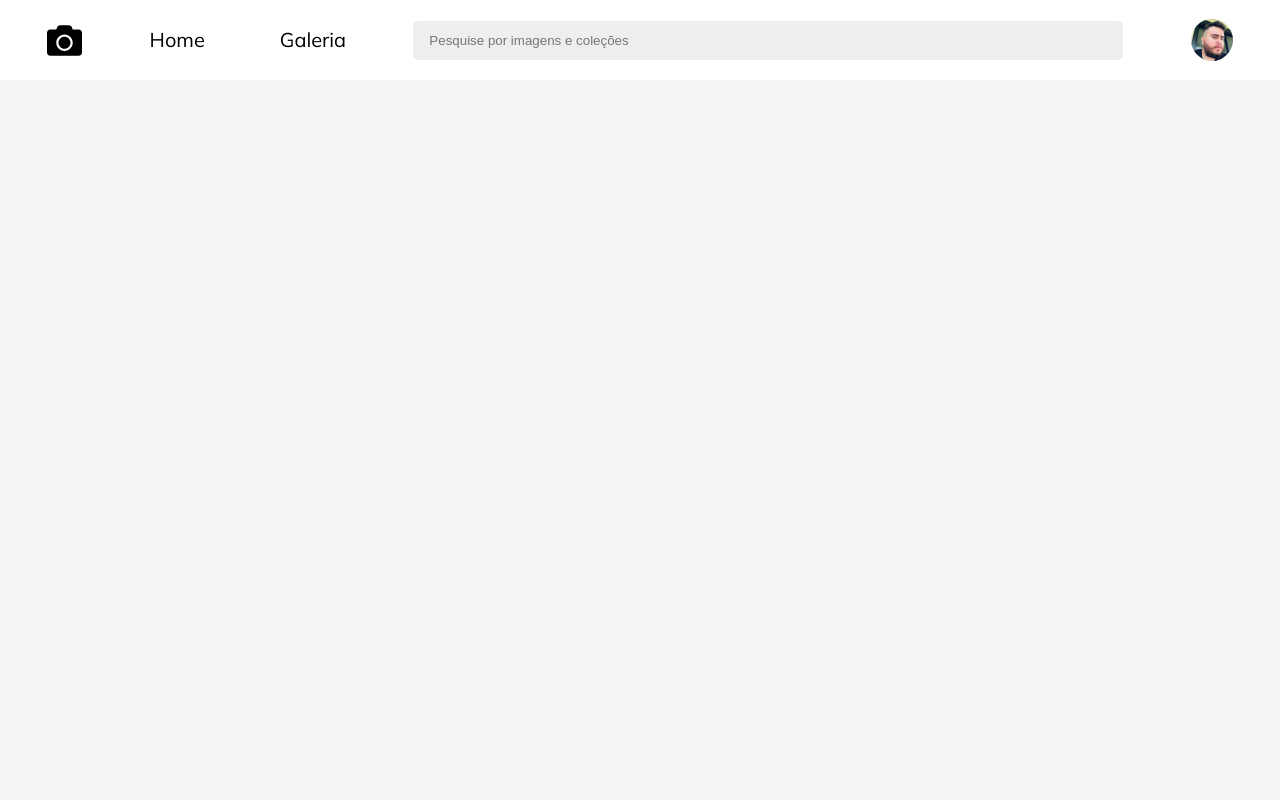
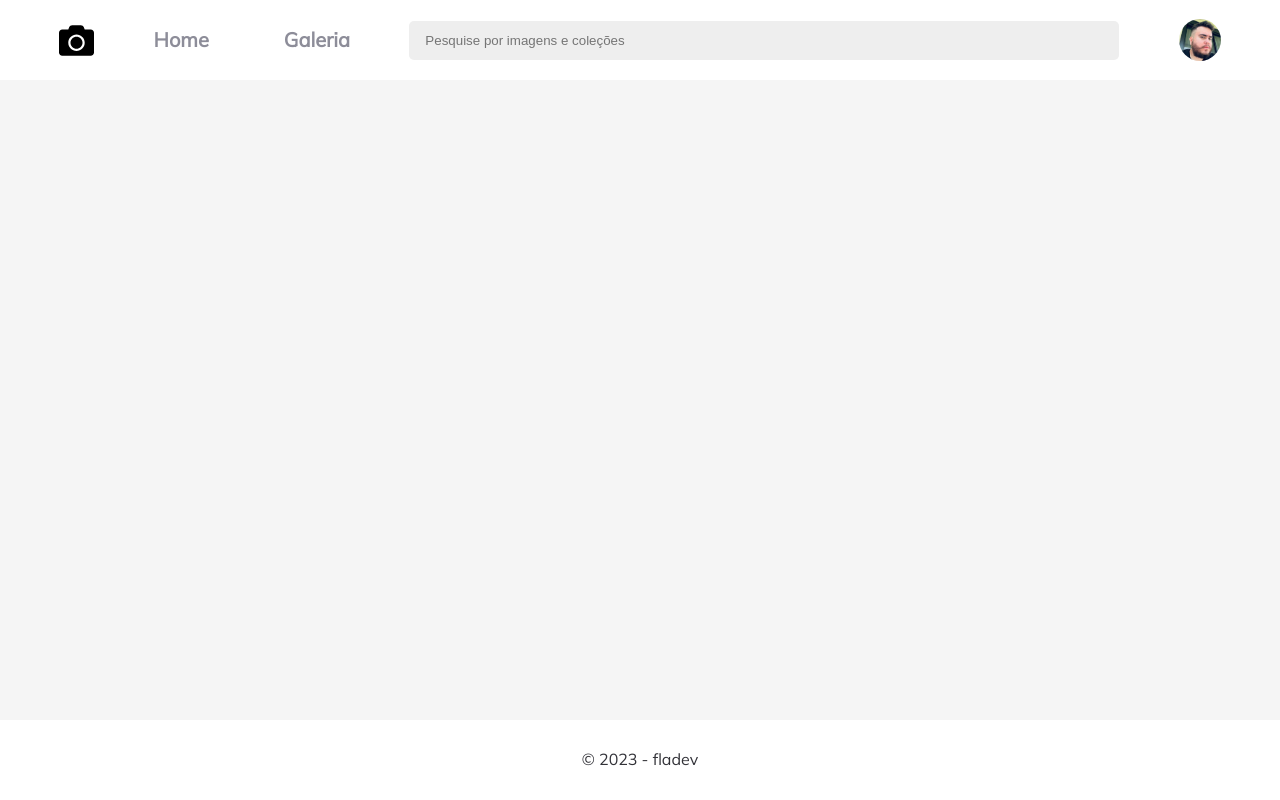
Before and after one commit to flavioaugusto1/fotoblog, a React (Vite) app: page / in a window 1280 px wide. Built offline with nearby package versions, Linux system fonts and the light colour scheme.

Commit message:
feat: estilizado footer e ajustado display da tela para flex, assim mantendo o footer e o header colados nos lugares

```diff
--- a/src/pages/Home/index.jsx
+++ b/src/pages/Home/index.jsx
@@ -11,10 +11,13 @@ export function Home() {
           <li>Galeria</li>
         </ul>
         <input type="text" placeholder="Pesquise por imagens e coleções" />
-        <img src={Perfil} alt="Imagem de uma pessoa com barba, cabelo cortado e olhos castanhos" />
+        <img
+          src={Perfil}
+          alt="Imagem de uma pessoa com barba, cabelo cortado e olhos castanhos"
+        />
       </Header>
       <Main></Main>
-      <Footer></Footer>
+      <Footer>&copy; 2023 - fladev</Footer>
     </Container>
   );
 }
--- a/src/pages/Home/styles.js
+++ b/src/pages/Home/styles.js
@@ -1,15 +1,23 @@
 import styled from "styled-components";
 import { FaCamera } from "react-icons/fa";
 
-export const Container = styled.div``;
+export const Container = styled.div`
+  height: 100vh;
+  display: flex;
+  flex-direction: column;
+  justify-content: space-between;
+`;
 
 export const Header = styled.header`
   background-color: #fff;
   height: 8rem;
+
   display: flex;
   align-items: center;
   justify-content: space-evenly;
   gap: 2rem;
+
+  padding: 2rem;
 
   ul {
     display: flex;
@@ -19,7 +27,15 @@ export const Header = styled.header`
     li {
       font-size: 2rem;
       line-height: 2.88rem;
+      font-weight: 700;
+      color: #8d8d99;
       cursor: pointer;
+
+      transition: 0.8s;
+
+      &:hover {
+        color: #202024;
+      }
     }
   }
 
@@ -42,7 +58,16 @@ export const Header = styled.header`
 
 export const Main = styled.main``;
 
-export const Footer = styled.footer``;
+export const Footer = styled.footer`
+  background-color: #fff;
+  height: 8rem;
+
+  text-align: center;
+  padding-top: 2.9rem;
+
+  font-size: 1.6rem;
+  color: #323238;
+`;
 
 export const CameraIcon = styled(FaCamera)`
   font-size: 3.5rem;
```
